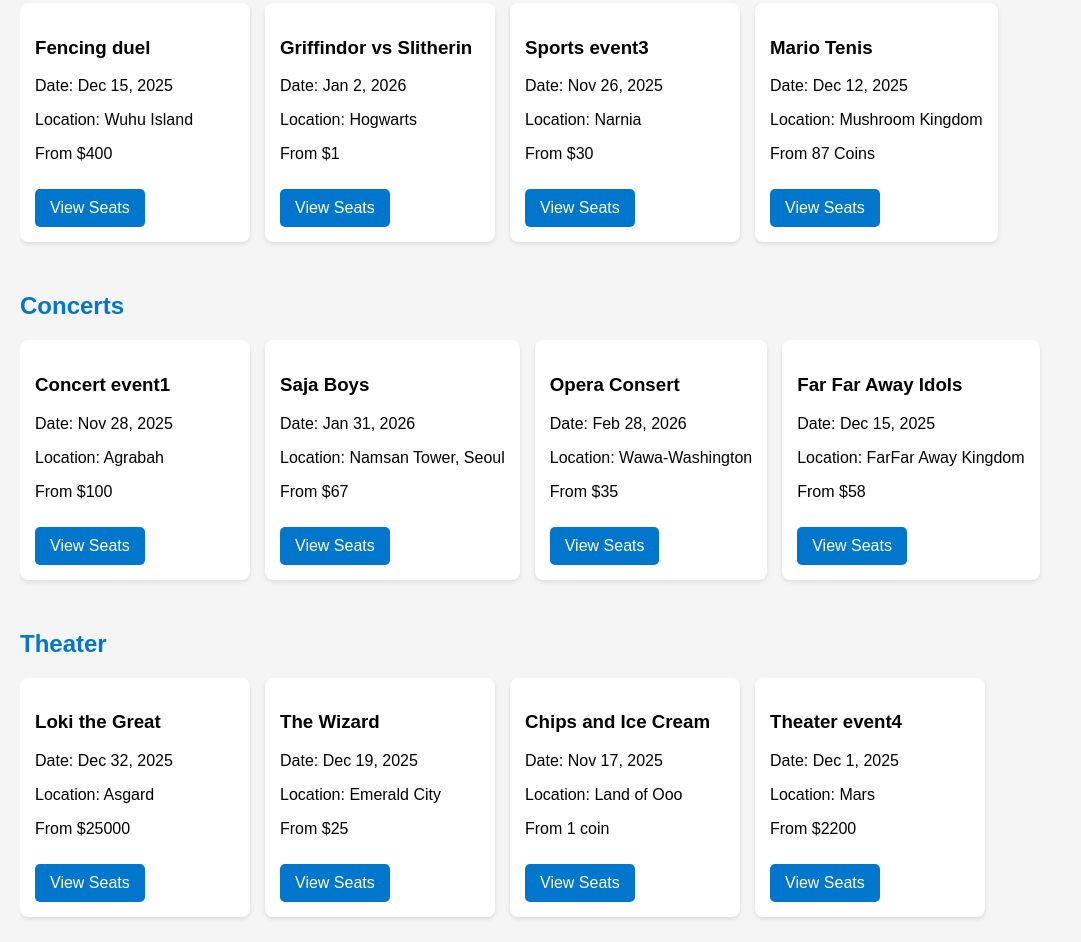
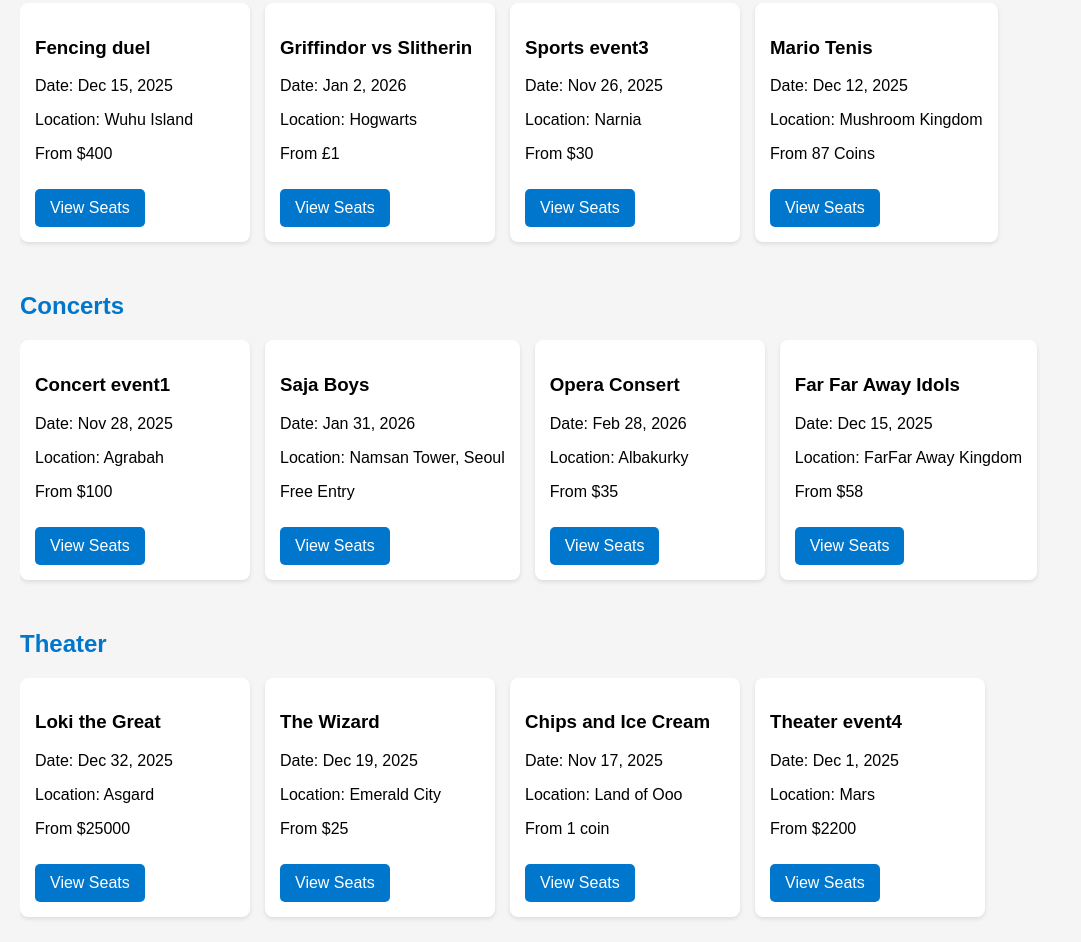
Before and after one commit to jgervais726/ticket-booking-prototype, a plain HTML site: page index.html in a window 1280 px wide. Shown: the part 1307-2249 px from the top of the page, without its empty margins (0-1081 px from the left). Drawn offline with Linux system fonts and the light colour scheme.

```diff
--- a/index.html
+++ b/index.html
@@ -157,7 +157,7 @@
                 <h3>Griffindor vs Slitherin</h3>
                 <p>Date: Jan 2, 2026</p>
                 <p>Location: Hogwarts</p>
-                <p>From $1</p>
+                <p>From £1</p>
                 <a href="event-details.html" class="button">View Seats</a>
             </div>
             <div class="event-card">
@@ -190,13 +190,13 @@
                 <h3>Saja Boys</h3>
                 <p>Date: Jan 31, 2026</p>
                 <p>Location: Namsan Tower, Seoul</p>
-                <p>From $67</p>
+                <p>Free Entry</p>
                 <a href="event-details.html" class="button">View Seats</a>
             </div>
             <div class="event-card">
                 <h3>Opera Consert</h3>
                 <p>Date: Feb 28, 2026</p>
-                <p>Location: Wawa-Washington</p>
+                <p>Location: Albakurky</p>
                 <p>From $35</p>
                 <a href="event-details.html" class="button">View Seats</a>
             </div>
```
